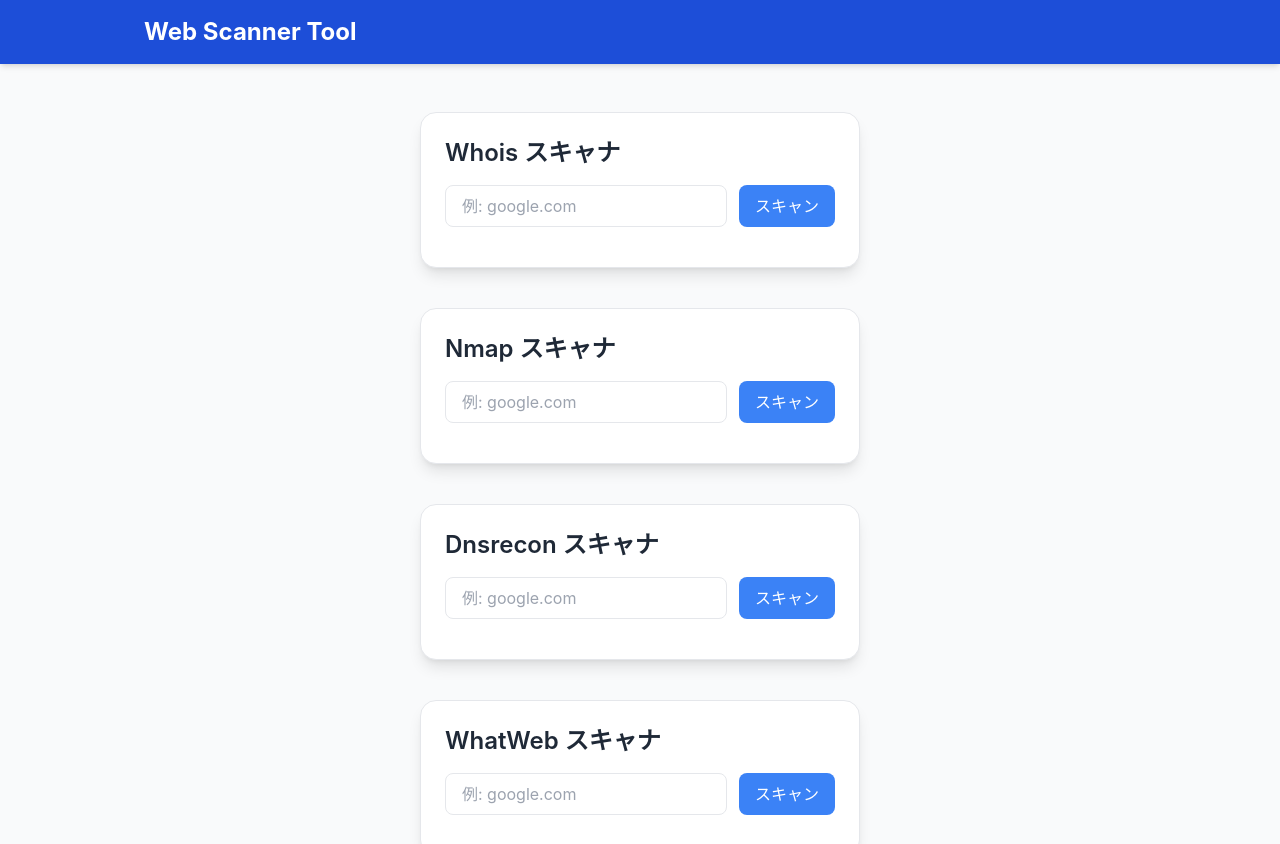
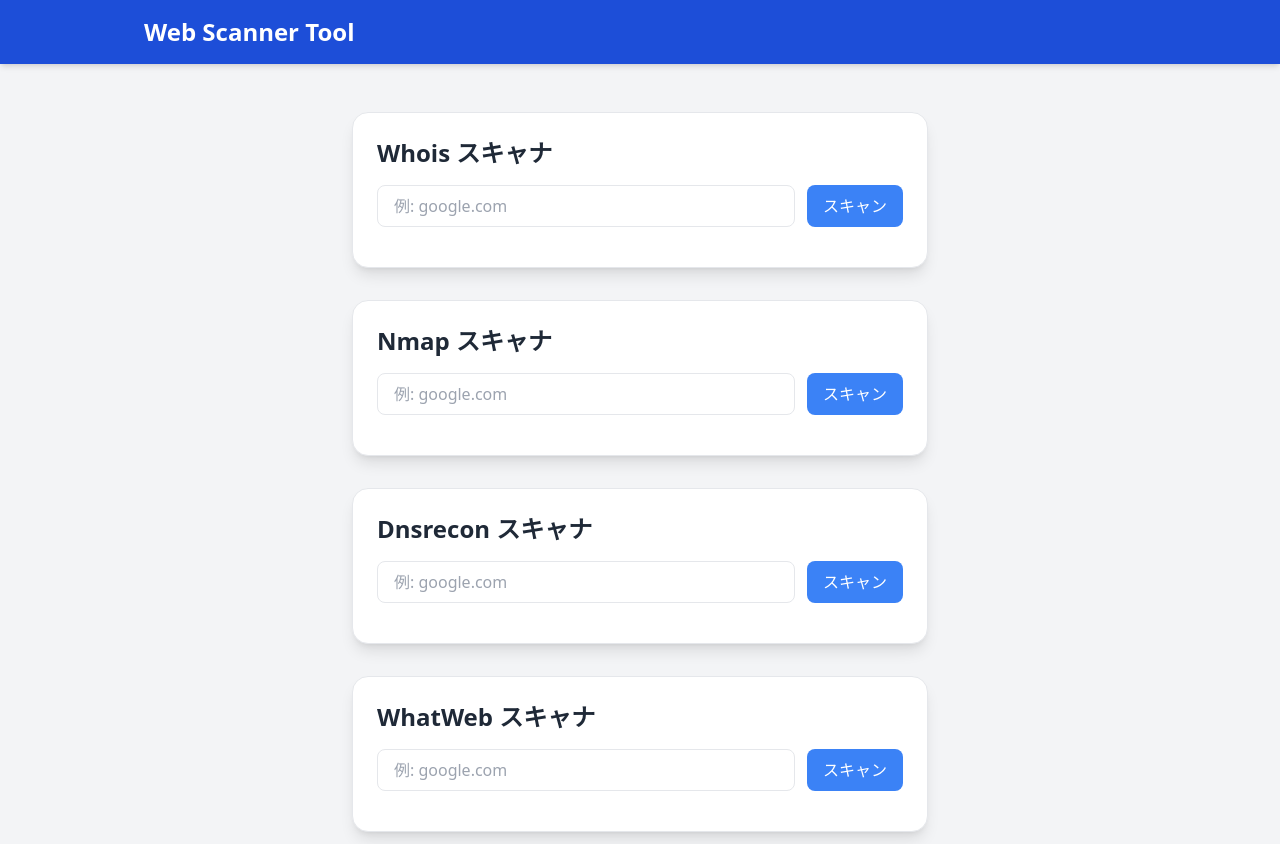
Before and after one commit to gwonin-kenji/scanner, a React (Create React App) app in the folder frontapp/: page / in a window 1280 px wide. Shown: the top 844 px of the page. Built offline with nearby package versions, Linux system fonts and the light colour scheme.

Commit message:
fixed UI

```diff
--- a/frontapp/src/App.js
+++ b/frontapp/src/App.js
@@ -9,7 +9,7 @@
 function App() {
   return (
     <Layout>
-      <div className="space-y-10">
+      <div className="space-y-8">
         <WhoisScanner />
         <NmapScanner />
         <DnsreconScanner />
--- a/frontapp/src/components/Layout.js
+++ b/frontapp/src/components/Layout.js
@@ -1,13 +1,14 @@
-// src/components/Layout.js
 import React from 'react';
 import Header from './Header';
 import Footer from './Footer';
 
 const Layout = ({ children }) => {
   return (
-    <div className="flex flex-col min-h-screen bg-gray-50">
+    <div className="min-h-screen flex flex-col bg-gray-100 font-sans text-gray-800">
       <Header />
-      <main className="flex-grow max-w-5xl mx-auto px-4 py-6">{children}</main>
+      <main className="flex-grow container mx-auto px-4 py-6">
+        {children}
+      </main>
       <Footer />
     </div>
   );
```
